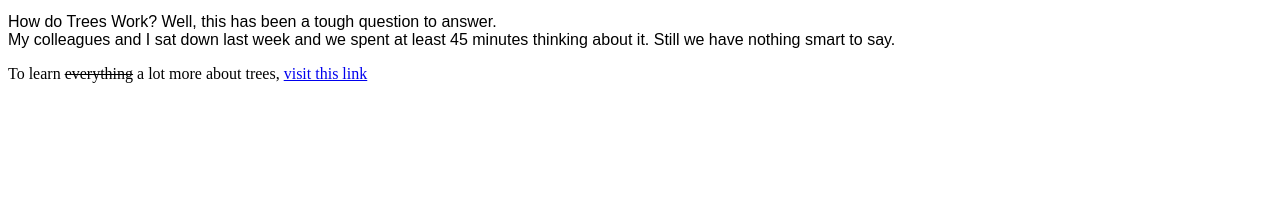
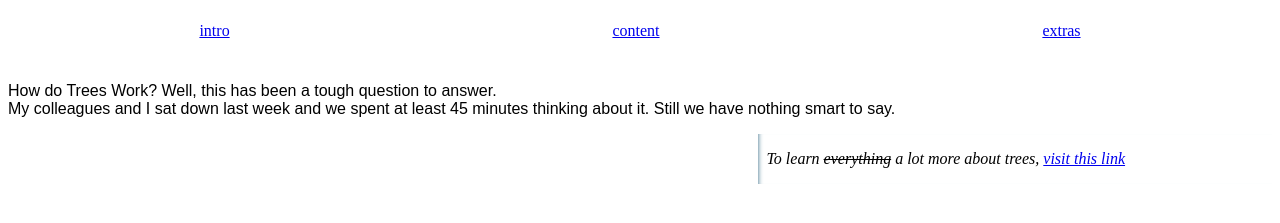
Before and after one commit to HYF-Class23/group2-all-about-trees, a website: page index.html in a window 1280 px wide. Shown: the part 29-252 px from the top of the page. Drawn offline with Linux system fonts and the light colour scheme.

Commit message:
Add navigation bar links

```diff
--- a/index.html
+++ b/index.html
@@ -1,5 +1,6 @@
 <!DOCTYPE html>
 <html lang="en">
+
 <head>
   <meta charset="UTF-8" />
   <link rel="icon" type="image/svg+xml" href="./client/assets/favicon.ico" />
@@ -12,18 +13,20 @@
 <body>
   <header class="centered-items">
     <!-- Logo  -->
-      <img
-        class="bouncy-img"
-        src="./public/happy-tree.jpg"
-        alt="a smiling tree"
-      />
+    <img class="bouncy-img" src="./public/happy-tree.jpg" alt="a smiling tree" />
     <!-- Logo  -->
-      <img
-        class="bouncy-img"
-        src="./public/happy-tree.jpg"
-        alt="a smiling tree"
-      />
+    <img class="bouncy-img" src="./public/happy-tree.jpg" alt="a smiling tree" />
   </header>
+
+  <!-- Navigation links  -->
+  <nav class="bottom-divider">
+    <div class="spaced-items">
+      <a href="#summary-info">intro</a>
+      <a href="#main-info">content</a>
+      <a href="#extra-info">extras</a>
+    </div>
+  </nav>
+
   <!-- Description  -->
   <section id="summary-info">
     <p class="fascinating-words">
@@ -37,10 +40,9 @@
   <aside id="extra-info" class="aside-info">
     <p class="aside-text">
       To learn <s>everything</s> a lot more about trees,
-        <a href="https://en.wikipedia.org/wiki/Tree" target="_blank"
-          >visit this link</a
-        >
+      <a href="https://en.wikipedia.org/wiki/Tree" target="_blank">visit this link</a>
     </p>
   </aside>
 </body>
+
 </html>
--- a/styles/index.css
+++ b/styles/index.css
@@ -18,3 +18,27 @@ body {
 .fascinating-words {
   font-family: fantasy;
 }
+
+/* Nav links  */
+.bottom-divider {
+  border-style: none;
+}
+
+.spaced-items {
+  display: flex;
+  flex-direction: row;
+  align-content: center;
+  justify-content: space-around;
+  padding-top: 2%;
+  padding-bottom: 2%;
+}
+
+/* Extra link  */
+.aside-info {
+  width: 40%;
+  padding-left: 0.5rem;
+  margin-left: 0.5rem;
+  float: right;
+  box-shadow: inset 5px 0 5px -5px #29627e;
+  font-style: italic;
+}
```
Lines whose indentation alone changed are shown as unchanged.
